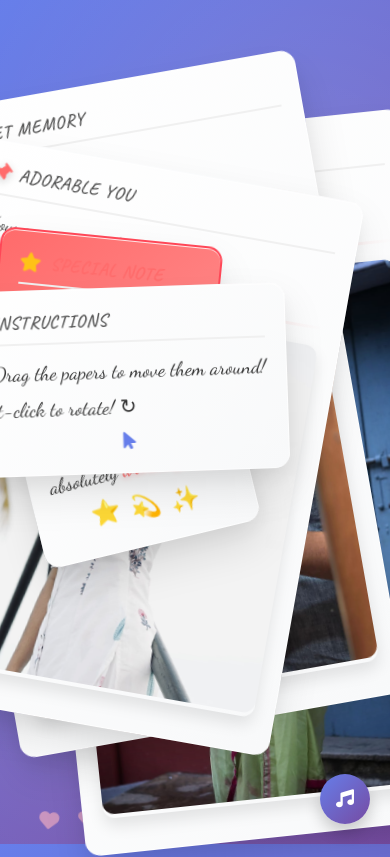
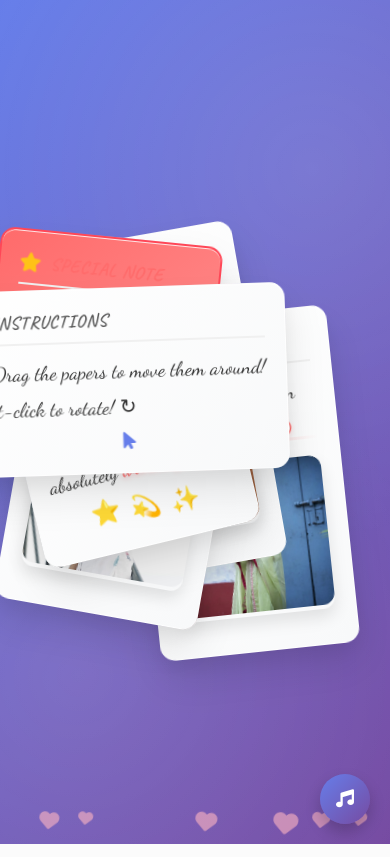
Before and after one commit to josephdevasia1/josephdevasia1.github.io, a PHP site: page /confess/index.html in a window 390 px wide; the page is wider, and only the part inside the window is pictured. Run offline with PHP 8.4, Linux system fonts and the light colour scheme; some web fonts are replaced.

Commit message:
Update style.css heigjt

```diff
--- a/confess/style.css
+++ b/confess/style.css
@@ -247,6 +247,7 @@
 }
 
 img {
+  max-height: 180px;
   width: 100%;
   object-fit: cover;
   user-select: none;
@@ -382,7 +383,7 @@
   }
 
   img {
-
+    max-height: 150px;
   }
 
   .music-toggle {
```
